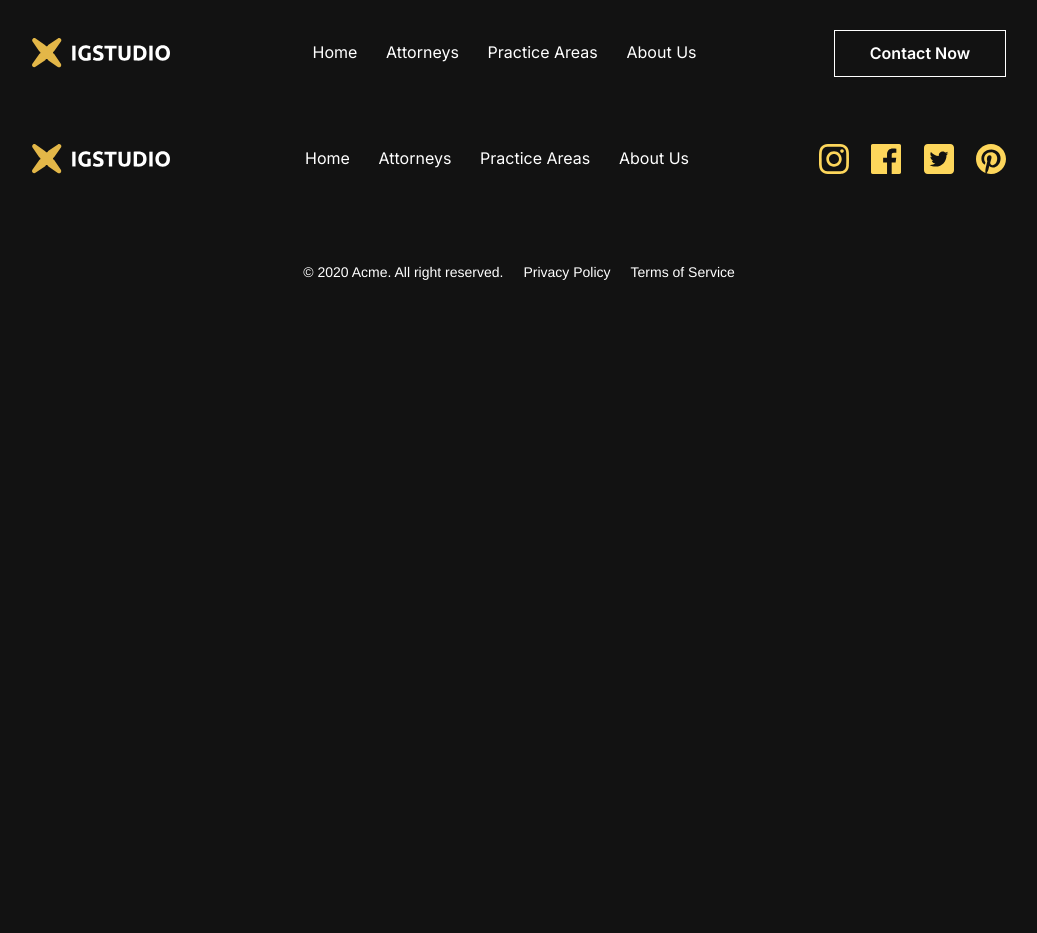
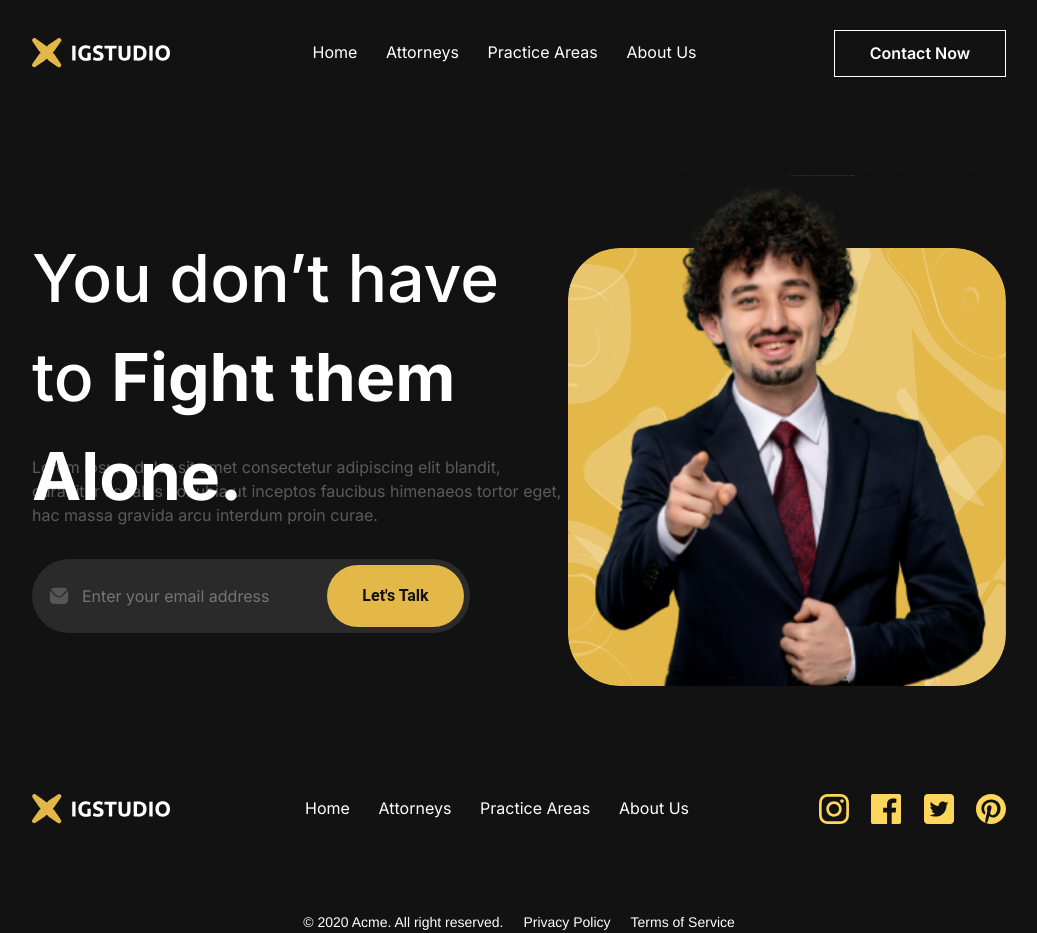
Before and after one commit to Venkat0629/LawFirm, a React (Create React App) app: page / in a window 1280 px wide. Shown: the whole page, without its empty margins (121-1158 px from the left). Before the commit the page ends 800 px from the top, so only its background shows below. Built offline with nearby package versions, Linux system fonts and the light colour scheme.

Commit message:
Fixing routing issue

```diff
--- a/src/App.js
+++ b/src/App.js
@@ -1,17 +1,12 @@
-import "./App.css";
-import Footer from "./components/Footer/Footer";
+import React from "react";
+import { Outlet } from "react-router-dom";
 import NavBar from "./components/Navbar/Navbar";
-import Home from "./pages/Home/Home";
-// import Footer from "./components/Footer/Footer"
 
-function App() {
+export default function App() {
   return (
     <>
       <NavBar />
-
-      <Footer />
+      <Outlet />
     </>
   );
 }
-
-export default App;
--- a/src/components/Hero/HeroSection.jsx
+++ b/src/components/Hero/Hero.jsx
@@ -1,5 +1,5 @@
 import React from "react";
-import styles from "./HeroSection.module.css";
+import styles from "./Hero.module.css";
 import { useState } from "react";
 import { ReactComponent as Hero } from "../../assets/Hero.svg";
 import { Chip } from "@mui/material";
--- a/src/index.js
+++ b/src/index.js
@@ -4,7 +4,6 @@ import "./index.css";
 import App from "./App";
 import { createBrowserRouter, RouterProvider } from "react-router-dom";
 import Home from "./pages/Home/Home";
-// import About from "./pages/About/About";
 
 const router = createBrowserRouter([
   {
--- a/src/pages/Home/Home.jsx
+++ b/src/pages/Home/Home.jsx
@@ -1,6 +1,12 @@
 import React from "react";
-import HeroSection from "../../components/Hero/HeroSection";
+import Hero from "../../components/Hero/Hero";
+import Footer from "../../components/Footer/Footer";
 
 export default function Home() {
-  return <HeroSection />;
+  return (
+    <>
+      <Hero />
+      <Footer />
+    </>
+  );
 }
```
Also changed, not shown: src/components/Hero/Hero.module.css (renamed from src/components/Hero/HeroSection.module.css).
